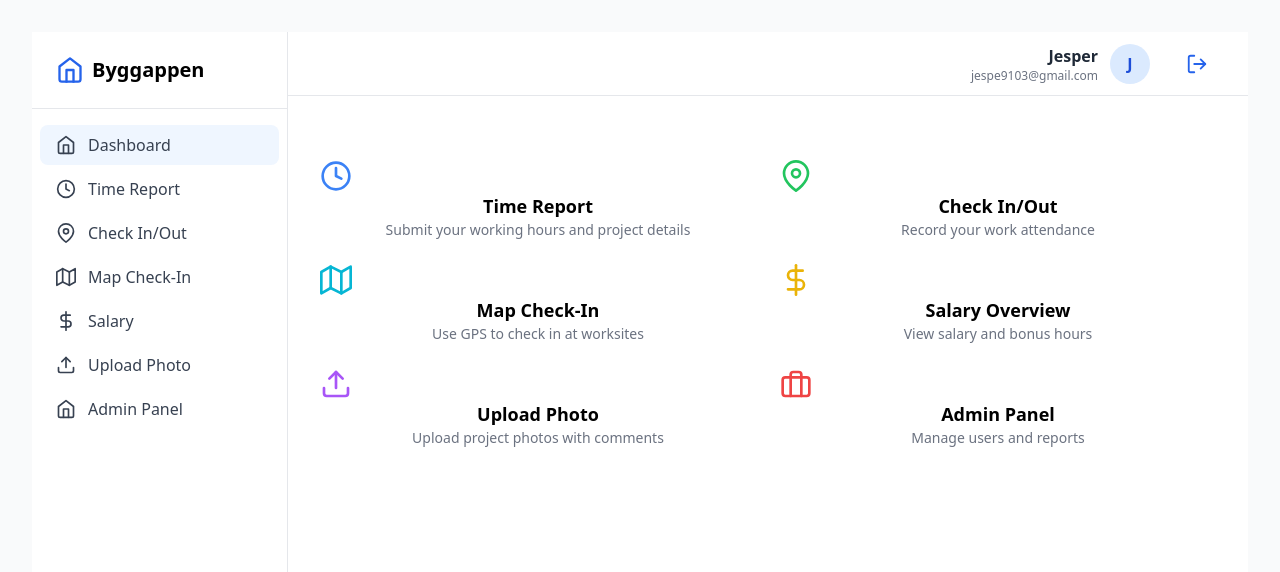
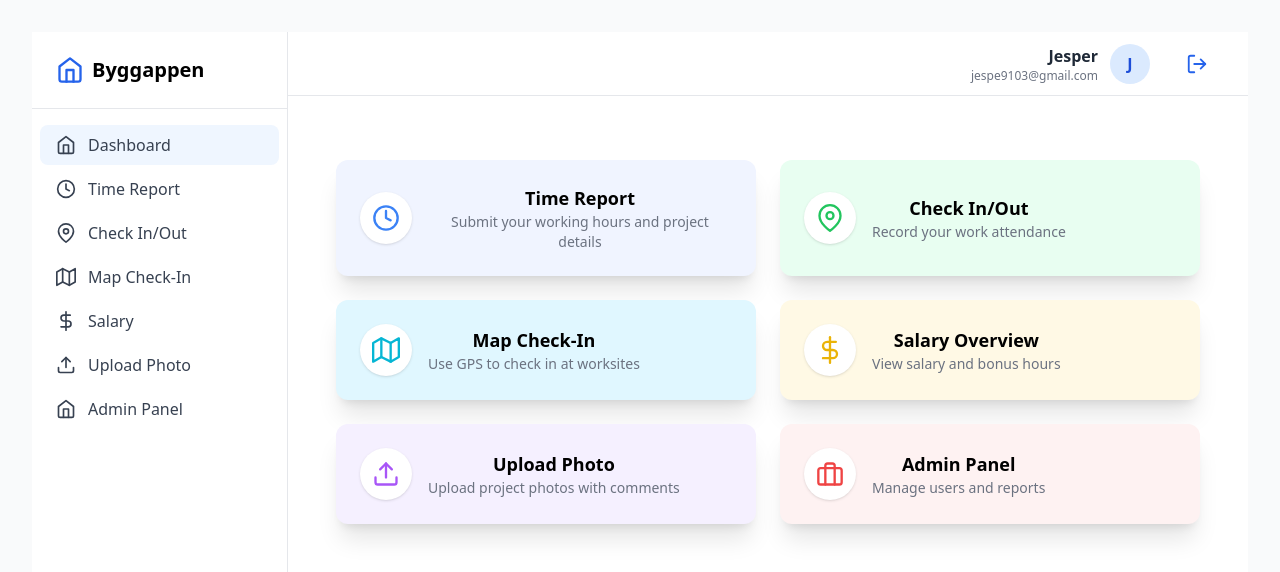
Before and after one commit to JEPPE9103/ConstructionApp, a React (Vite) app: page /dashboard in a window 1280 px wide. Shown: the top 572 px of the page. Built offline with nearby package versions, Linux system fonts and the light colour scheme; no server answers; sample sign-in values are in the browser's storage.

Commit message:
Style: Improved dashboard cards with icon boxes for modern look

```diff
--- a/src/pages/Dashboard/DashboardHomeCards.tsx
+++ b/src/pages/Dashboard/DashboardHomeCards.tsx
@@ -9,11 +9,13 @@ import {
 import { Link } from 'react-router-dom';
 
 const DashboardHomeCards = () => (
-  <div className="w-full max-w-5xl grid grid-cols-1 md:grid-cols-2 gap-4 md:gap-6 mt-4 md:mt-8">
-
+  <div className="w-full max-w-6xl grid grid-cols-1 md:grid-cols-2 gap-4 md:gap-6 mt-4 md:mt-8 px-4">
     {/* Time Report */}
-    <Link to="/dashboard/time-report" className="...">
-      <div><FiClock size={32} className="text-blue-500" /></div>
+    <Link
+      to="/dashboard/time-report"
+      className="flex flex-col sm:flex-row items-start sm:items-center bg-[#f0f4ff] rounded-xl p-6 shadow-xl hover:scale-105 transition duration-200 gap-4"
+    >
+      <div className="bg-white p-3 rounded-full shadow"><FiClock size={28} className="text-blue-500" /></div>
       <div>
         <div className="font-semibold text-lg">Time Report</div>
         <div className="text-gray-500 text-sm">Submit your working hours and project details</div>
@@ -21,17 +23,23 @@ const DashboardHomeCards = () => (
     </Link>
 
     {/* Check In/Out */}
-    <Link to="/dashboard/check-in" className="...">
-      <div><FiMapPin size={32} className="text-green-500" /></div>
+    <Link
+      to="/dashboard/check-in"
+      className="flex flex-col sm:flex-row items-start sm:items-center bg-[#e8fef1] rounded-xl p-6 shadow-xl hover:scale-105 transition duration-200 gap-4"
+    >
+      <div className="bg-white p-3 rounded-full shadow"><FiMapPin size={28} className="text-green-500" /></div>
       <div>
         <div className="font-semibold text-lg">Check In/Out</div>
         <div className="text-gray-500 text-sm">Record your work attendance</div>
       </div>
     </Link>
 
-    {/* ✅ FIXED Map Check-In */}
-    <Link to="/dashboard/check-in/map" className="...">
-      <div><FiMap size={32} className="text-cyan-500" /></div>
+    {/* Map Check-In */}
+    <Link
+      to="/dashboard/map-checkin"
+      className="flex flex-col sm:flex-row items-start sm:items-center bg-[#e0f7ff] rounded-xl p-6 shadow-xl hover:scale-105 transition duration-200 gap-4"
+    >
+      <div className="bg-white p-3 rounded-full shadow"><FiMap size={28} className="text-cyan-500" /></div>
       <div>
         <div className="font-semibold text-lg">Map Check-In</div>
         <div className="text-gray-500 text-sm">Use GPS to check in at worksites</div>
@@ -39,8 +47,11 @@ const DashboardHomeCards = () => (
     </Link>
 
     {/* Salary Overview */}
-    <Link to="/dashboard/salary" className="...">
-      <div><FiDollarSign size={32} className="text-yellow-500" /></div>
+    <Link
+      to="/dashboard/salary"
+      className="flex flex-col sm:flex-row items-start sm:items-center bg-[#fff9e5] rounded-xl p-6 shadow-xl hover:scale-105 transition duration-200 gap-4"
+    >
+      <div className="bg-white p-3 rounded-full shadow"><FiDollarSign size={28} className="text-yellow-500" /></div>
       <div>
         <div className="font-semibold text-lg">Salary Overview</div>
         <div className="text-gray-500 text-sm">View salary and bonus hours</div>
@@ -48,17 +59,23 @@ const DashboardHomeCards = () => (
     </Link>
 
     {/* Upload Photo */}
-    <Link to="/dashboard/upload" className="...">
-      <div><FiUpload size={32} className="text-purple-500" /></div>
+    <Link
+      to="/dashboard/upload"
+      className="flex flex-col sm:flex-row items-start sm:items-center bg-[#f5f0ff] rounded-xl p-6 shadow-xl hover:scale-105 transition duration-200 gap-4"
+    >
+      <div className="bg-white p-3 rounded-full shadow"><FiUpload size={28} className="text-purple-500" /></div>
       <div>
         <div className="font-semibold text-lg">Upload Photo</div>
         <div className="text-gray-500 text-sm">Upload project photos with comments</div>
       </div>
     </Link>
 
-    {/* ✅ FIXED Admin Panel */}
-    <Link to="/dashboard/admin" className="...">
-      <div><FiBriefcase size={32} className="text-red-500" /></div>
+    {/* Admin Panel */}
+    <Link
+      to="/dashboard/admin-panel"
+      className="flex flex-col sm:flex-row items-start sm:items-center bg-[#fef2f2] rounded-xl p-6 shadow-xl hover:scale-105 transition duration-200 gap-4"
+    >
+      <div className="bg-white p-3 rounded-full shadow"><FiBriefcase size={28} className="text-red-500" /></div>
       <div>
         <div className="font-semibold text-lg">Admin Panel</div>
         <div className="text-gray-500 text-sm">Manage users and reports</div>
```
